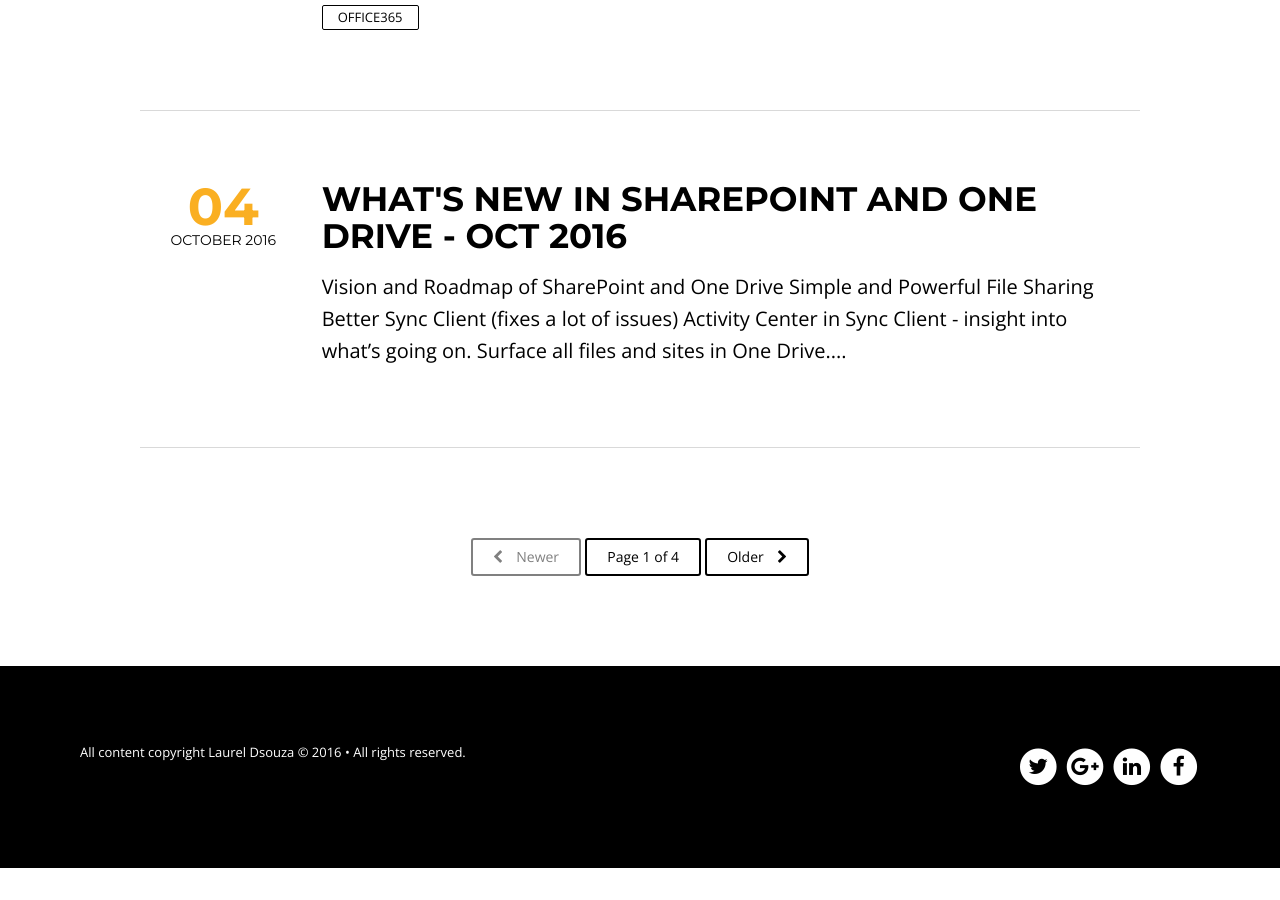
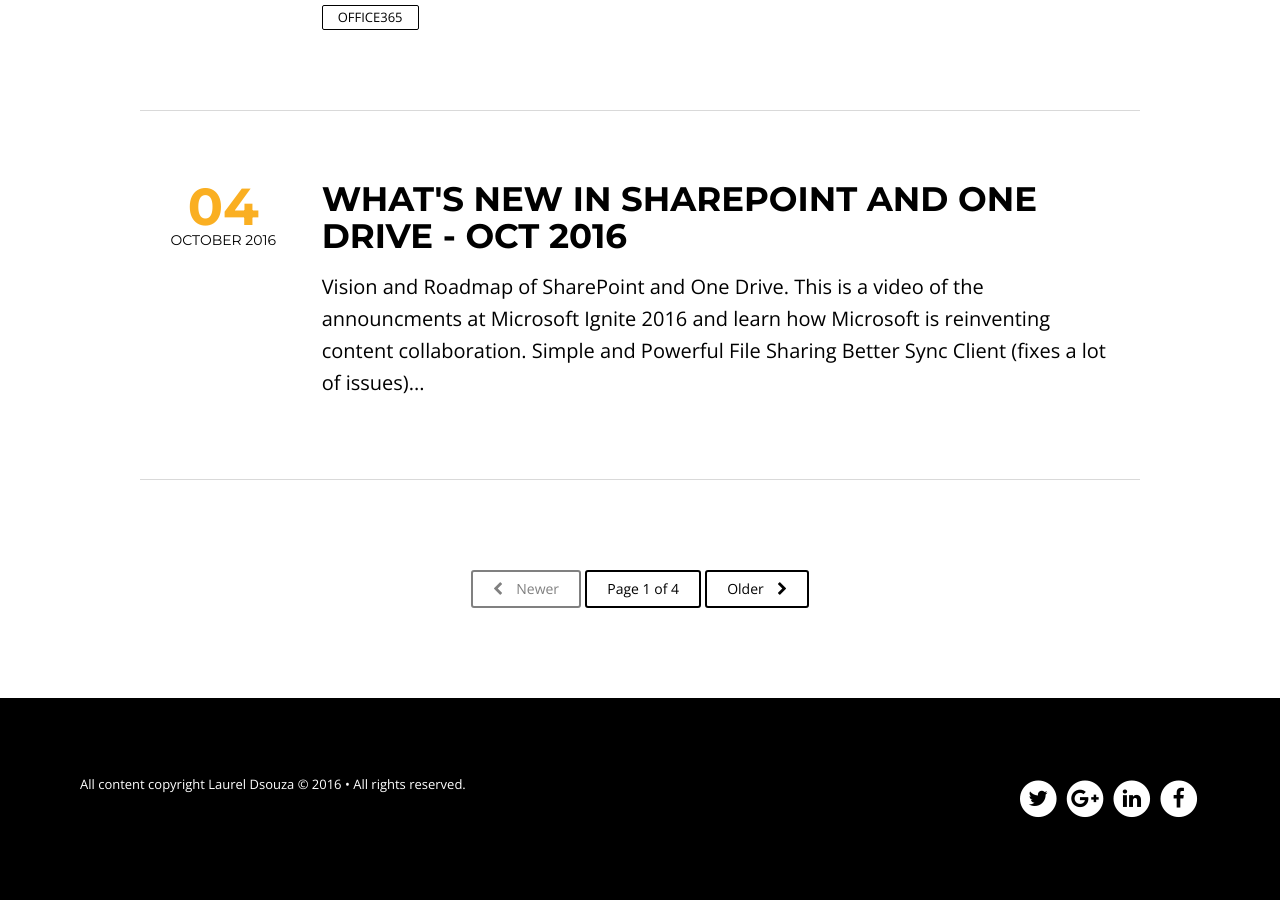
Before and after one commit to ldsouza/ldsouza.github.io, a Jekyll site: the page built from index.html, in a window 1280 px wide and 900 px high, scrolled down 1671 px. Built offline with Jekyll 4.4.1, drawn with Linux system fonts in a browser that asks for light colours; nearby versions of some CDN libraries; the list of posts is cut into pages by our own code; before the commit the page ends 2539 px from its top, so only the background shows below that.

Commit message:
Update 2016-10-04-what-s-new-in-sharepoint-and-one-drive-oct-2016.md

```diff
--- a/_posts/2016-10-04-what-s-new-in-sharepoint-and-one-drive-oct-2016.md
+++ b/_posts/2016-10-04-what-s-new-in-sharepoint-and-one-drive-oct-2016.md
@@ -7,7 +7,7 @@
 title: What's New in SharePoint and One Drive - Oct 2016
 ---
 
-Vision and Roadmap of SharePoint and One Drive
+Vision and Roadmap of SharePoint and One Drive. This is a video of the announcments at Microsoft Ignite 2016 and learn how Microsoft is reinventing content collaboration.
 {% include youtubePlayer.html id="lNoL9dmarVE" %}
 
 <br>
```
